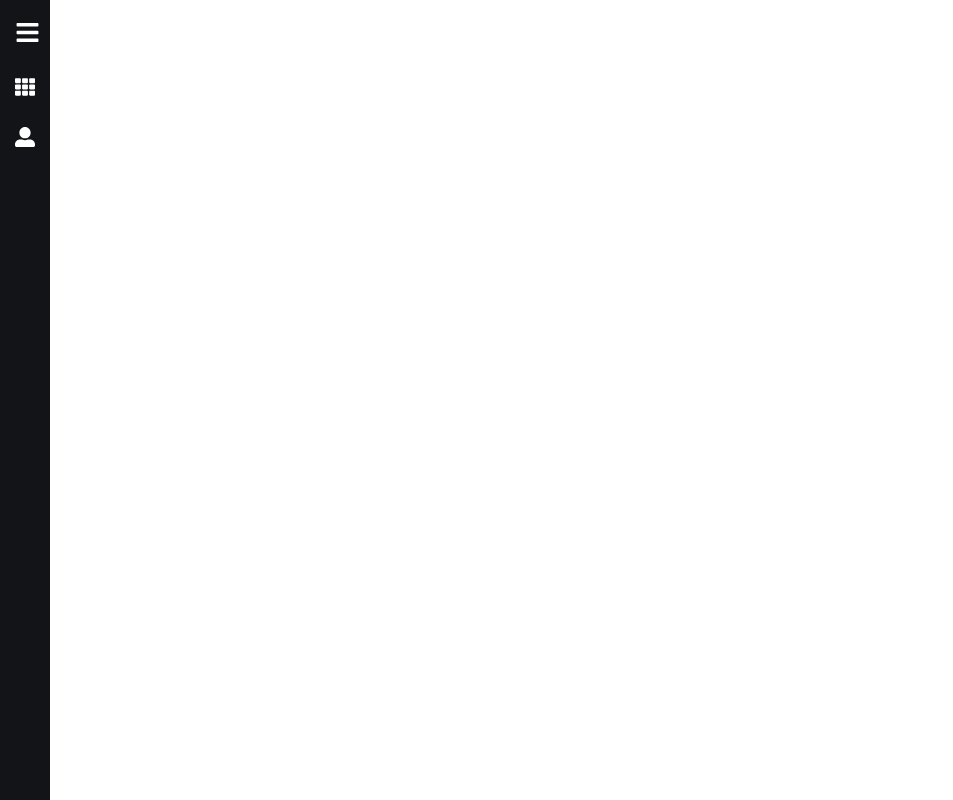
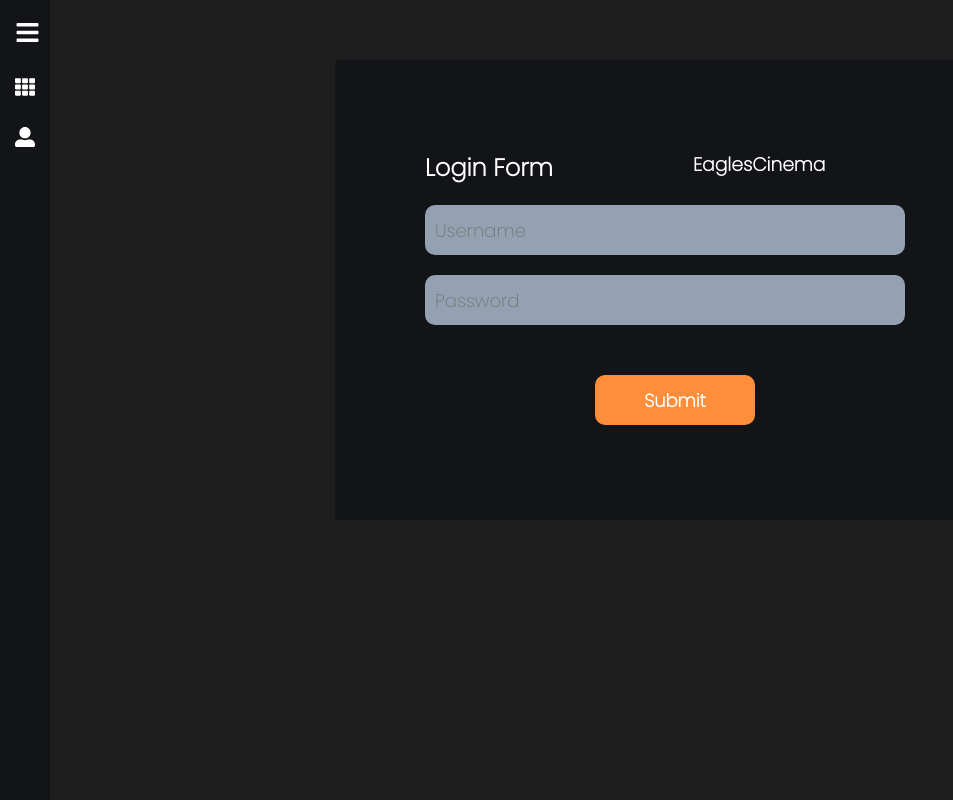
Before and after one commit to GzimAsani/Movie-theater-app, a React (Create React App) app: page /Login in a window 1280 px wide. Shown: the top 800 px of the page, without its empty margins (0-953 px from the left). Built offline with nearby package versions, Linux system fonts and the light colour scheme.

Commit message:
Add signUp and Login form and some general fixes

```diff
--- a/src/App.js
+++ b/src/App.js
@@ -3,23 +3,29 @@ import HomePage from "./Pages/HomePage";
 import "./app.css";
 import { BrowserRouter, Route, Routes } from "react-router-dom";
 import Navbar from "./Components/navbar/NavBar";
-import Dashboard from "./pages/Dashboard";
-import Concessions from "./pages/Concessions";
+import Dashboard from "./Pages/Dashboard";
+import Concessions from "./Pages/Concessions";
 import Footer from "./Components/footer/Footer";
+import SignUp from "./Components/SignUp/SignUp";
+import Login from "./Components/Login/Login";
 import MovieDetail from "./Components/movieDetail/MovieDetail";
 
 const App = () => {
   return (
     <BrowserRouter>
+    <div className="app-contanier">
       <Navbar>
         <Routes>
           <Route path="/" element={<HomePage />} />
           <Route path="/dashboard" element={<Dashboard />} />
           <Route path="/Conccesions" element={<Concessions />} />
-          <Route path="/movieDetail" element={<MovieDetail />} />
+          <Route path="/MovieDetail" element={<MovieDetail/>} />
+          <Route path="/SignUp" element={<SignUp/>} />
+          <Route path="/Login" element={<Login/>}/>
         </Routes>
       </Navbar>
       <Footer />
+      </div>
     </BrowserRouter>
   );
 };
--- /dev/null
+++ b/src/Components/Login/Login.js
@@ -0,0 +1,79 @@
+import { useState , useEffect} from 'react';
+import './login.css';
+
+function Login() {
+    const initialValues = { username: "", password: "" };
+    const [formValues, setFormValues] = useState(initialValues);
+    const [formErrors, setFormErrors] = useState({});
+    const [isSubmit, setIsSubmit] = useState(false);
+
+    const handleChange = (e) => {
+      const { name, value } = e.target;
+      setFormValues({ ...formValues, [name]: value });
+    };
+
+    const handleSubmit = (e) => {
+      e.preventDefault();
+      setFormErrors(validate(formValues));
+      setIsSubmit(true);
+    };
+
+    useEffect(() => {
+      console.log(formErrors);
+      if (Object.keys(formErrors).length === 0 && isSubmit) {
+        console.log(formValues);
+      }
+    }, [formErrors]);
+    const validate = (values) => {
+      const errors = {};
+
+      if (!values.username) {
+        errors.username = "Username is required!";
+      }
+      if (!values.password) {
+        errors.password = "Password is required";
+      } else if (values.password.length < 4) {
+        errors.password = "Password must be more than 4 characters";
+      } else if (values.password.length > 16) {
+        errors.password = "Password cannot exceed more than 16 characters";
+      }
+      return errors;
+    };
+
+    return (
+      <div className="login-container">
+        <form className='login-form' onSubmit={handleSubmit}>
+         <div className='login-title'>
+           <h2>Login Form</h2>
+           <h3>EaglesCinema</h3>
+         </div>
+          <div className="ui divider"></div>
+          <div className="ui form">
+            <div className="field">
+              <input
+                type="text"
+                name="username"
+                placeholder="Username"
+                value={formValues.username}
+                onChange={handleChange}
+              />
+            </div>
+            <p>{formErrors.username}</p>
+            <div className="field">
+              <input
+                type="password"
+                name="password"
+                placeholder="Password"
+                value={formValues.password}
+                onChange={handleChange}
+              />
+            </div>
+            <p>{formErrors.password}</p>
+            <button className="login-button ">Submit</button>
+          </div>
+        </form>
+      </div>
+    );
+  }
+
+export default Login;
--- /dev/null
+++ b/src/Components/Login/login.css
@@ -0,0 +1,54 @@
+.login-container{
+
+    display: flex !important;
+    flex-direction: column;
+    justify-content: center;
+    align-items: center;
+    margin: auto;
+    margin-top: 60px;
+  }
+  .login-form {
+    background-color: #121418;
+    width:500px;
+    height: 300px;
+    padding: 80px;
+    border-radius: 5px;
+    color: white;
+  }
+  .field input{
+    color:#fff;
+    font-size: large;
+    margin: 10px;
+    padding: 10px;
+    background: #94A1B2;
+    width: 460px;
+    height: 30px;
+    border: none;
+    border-radius: 10px;
+
+  }
+  .login-title{
+    display: flex;
+    padding: 10px;
+  }
+  .login-title h3{
+    padding-left: 140px;
+  }
+  .login-button  {
+
+    font-size: large;
+    font-weight: bold;
+    border: none;
+    text-align: center;
+    height: 50px;
+    width: 160px;
+    margin-top: 40px;
+    margin-left: 180px;
+    border-radius: 10px;
+    cursor: pointer;
+    background-color: #FF8E3C;
+    color: white;
+  }
+  .login-container p {
+    color: red;
+  }
--- /dev/null
+++ b/src/Components/SignUp/SignUp.js
@@ -0,0 +1,106 @@
+import { useState , useEffect} from 'react';
+import './signUp.css';
+
+function SignUp() {
+    const initialValues = { username: "", email: "", password: "" , confirmPassword : "" };
+    const [formValues, setFormValues] = useState(initialValues);
+    const [formErrors, setFormErrors] = useState({});
+    const [isSubmit, setIsSubmit] = useState(false);
+
+    const handleChange = (e) => {
+      const { name, value } = e.target;
+      setFormValues({ ...formValues, [name]: value });
+    };
+
+    const handleSubmit = (e) => {
+      e.preventDefault();
+      setFormErrors(validate(formValues));
+      setIsSubmit(true);
+    };
+
+    useEffect(() => {
+      console.log(formErrors);
+      if (Object.keys(formErrors).length === 0 && isSubmit) {
+        console.log(formValues);
+      }
+    }, [formErrors]);
+    const validate = (values) => {
+      const errors = {};
+      const regex = /^[^\s@]+@[^\s@]+\.[^\s@]{2,}$/i;
+      if (!values.username) {
+        errors.username = "Username is required!";
+      }
+      if (!values.email) {
+        errors.email = "Email is required!";
+      } else if (!regex.test(values.email)) {
+        errors.email = "This is not a valid email format!";
+      }
+      if (!values.password) {
+        errors.password = "Password is required";
+      } else if (values.password.length < 4) {
+        errors.password = "Password must be more than 4 characters";
+      } else if (values.password.length > 16) {
+        errors.password = "Password cannot exceed more than 16 characters";
+      }else if(values.password != values.confirmPassword){
+        errors.confirmPassword = "Those passwords didnt match. Try again.";
+      }
+      return errors;
+    };
+
+    return (
+      <div className="signUp-container">
+        <form  className="signUp-form"onSubmit={handleSubmit}>
+         <div className='signUp-title'>
+           <h2>SignUp Form</h2>
+           <h3>EaglesCinema</h3>
+         </div>
+          <div className="ui divider"></div>
+          <div className="ui form">
+            <div className="field">
+              <input
+                type="text"
+                name="username"
+                placeholder="Username"
+                value={formValues.username}
+                onChange={handleChange}
+              />
+            </div>
+            <p>{formErrors.username}</p>
+            <div className="field">
+              <input
+                type="text"
+                name="email"
+                placeholder="Email"
+                value={formValues.email}
+                onChange={handleChange}
+              />
+            </div>
+            <p>{formErrors.email}</p>
+            <div className="field">
+              <input
+                type="password"
+                name="password"
+                placeholder="Password"
+                value={formValues.password}
+                onChange={handleChange}
+              />
+            </div>
+            <p>{formErrors.password}</p>
+            <div className="field">
+              <input
+                type="password"
+                name="confirmPassword"
+                placeholder="confirmPassword"
+                value={formValues.confirmPassword}
+                onChange={handleChange}
+              />
+            </div>
+            <p>{formErrors.confirmPassword}</p>
+            <button className="signUp-button ">Submit</button>
+          </div>
+        </form>
+      </div>
+    );
+  }
+
+export default SignUp;
--- /dev/null
+++ b/src/Components/SignUp/signUp.css
@@ -0,0 +1,54 @@
+.signUp-container{
+
+    display: flex !important;
+    flex-direction: column;
+    justify-content: center;
+    align-items: center;
+    margin: auto;
+    margin-top: 60px;
+  }
+  .signUp-form {
+    background-color: #121418;
+    width:500px;
+    height: 400px;
+    padding: 80px;
+    border-radius: 5px;
+    color: white;
+  }
+  .field input{
+    color:#fff;
+    font-size: large;
+    margin: 10px;
+    padding: 10px;
+    background: #94A1B2;
+    width: 460px;
+    height: 30px;
+    border: none;
+    border-radius: 10px;
+
+  }
+  .signUp-title{
+    display: flex;
+    padding: 10px;
+  }
+  .signUp-title h3{
+    padding-left: 140px;
+  }
+  .signUp-button  {
+
+    font-size: large;
+    font-weight: bold;
+    border: none;
+    text-align: center;
+    height: 50px;
+    width: 160px;
+    margin-top: 40px;
+    margin-left: 180px;
+    border-radius: 10px;
+    cursor: pointer;
+    background-color: #FF8E3C;
+    color: white;
+  }
+  .signUp-container p {
+    color: red;
+  }
--- a/src/Components/footer/footer.css
+++ b/src/Components/footer/footer.css
@@ -7,19 +7,25 @@
   }
   .row{
     display: flex;
-    padding: 40px;
+    padding: 20px;
+  }
+  .list-unstyled{
+    margin-left: 20px;
   }
   .list-unstyled li{
     list-style-type: none;
   }
-.col h4 {
-    margin-left:20px;
+  .col h4 {
     padding: 20px;
-}
+  }
+  .col{
+    margin:30px ;
+  }
   .list-icon {
     display: flex;
+    margin-left: 20px;
   }
   .list-icon li {
     list-style-type: none;
-    padding: 5px;
+    padding: 4px;
   }
--- a/src/Components/movieDetail/movieDetail.css
+++ b/src/Components/movieDetail/movieDetail.css
@@ -1,9 +1,17 @@
 .movieDetail-contanier{
-    background-color: #000000;
+    margin-left: 40px;
+    margin-top: 60px;
     color: #fff;
+}
+
+.movieDetail-contanier img{
+
+  margin-left: 40px;
+
 }
 .movie{
     margin: 20px;
+    margin-left: 40px;
 }
 .movie h4{
     padding-top: 20px;
--- a/src/Components/navbar/NavBar.js
+++ b/src/Components/navbar/NavBar.js
@@ -1,4 +1,5 @@
 import React, { useState } from 'react';
+
 import {
     FaTh,
     FaBars,
@@ -25,9 +26,9 @@ const Navbar = ({children}) => {
     ]
     return (
         <div className="container">
-           <div style={{width: isOpen ? "200px" : "50px"}} className="sidebar">
+           <div style={{width: isOpen ? "230px" : "50px"}} className="sidebar">
                <div className="top_section">
-                   <h1 style={{display: isOpen ? "block" : "none"}} className="logo">EaglesCinema</h1>
+                   <h3 style={{display: isOpen ? "block" : "none"}} >EaglesCinema</h3>
                    <div style={{marginLeft: isOpen ? "50px" : "0px"}} className="bars">
                        <FaBars onClick={toggle}/>
                    </div>
--- a/src/Components/navbar/navbar.css
+++ /dev/null
@@ -1 +0,0 @@
-/*      NavBar    CSS  */
--- a/src/app.css
+++ b/src/app.css
@@ -59,3 +59,6 @@ main {
 .link_text {
   font-size: 20px;
 }
+.app-contanier{
+  background-color:#1E1E1E;
+}
```
